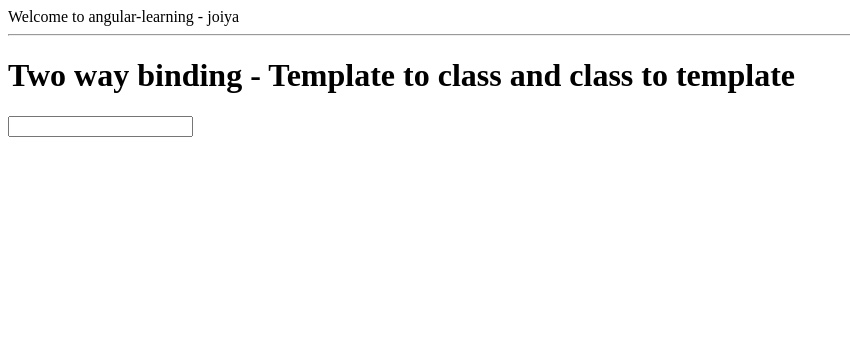
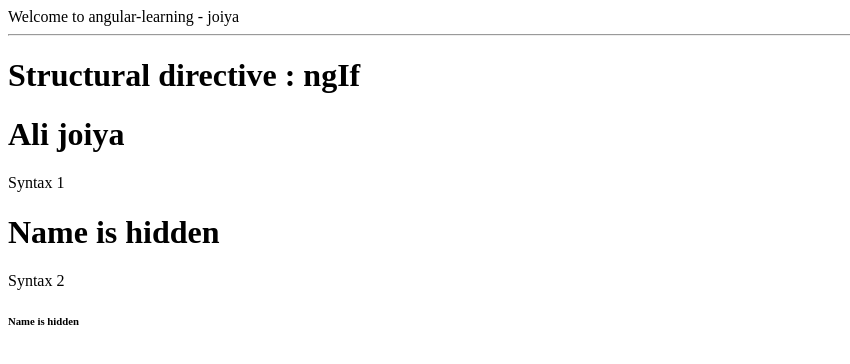
Before and after one commit to abdur-rehman-ali/Angular-learning-1.0, an Angular app: page / in a window 1280 px wide. Shown: the top 364 px of the page, without its empty margins (0-850 px from the left). Built offline with nearby package versions, Linux system fonts and the light colour scheme.

Commit message:
learning 8

```diff
--- a/src/app/app.component.html
+++ b/src/app/app.component.html
@@ -8,7 +8,8 @@
 <!-- <app-test3></app-test3> -->
 <!-- <app-test4></app-test4> -->
 <!-- <app-test5></app-test5> -->
-<app-test6></app-test6>
+<!-- <app-test6></app-test6> -->
+<app-test7></app-test7>
 
 
 
--- a/src/app/app.module.ts
+++ b/src/app/app.module.ts
@@ -11,6 +11,7 @@ import { Test3Component } from './test3/test3.component';
 import { Test4Component } from './test4/test4.component';
 import { Test5Component } from './test5/test5.component';
 import { Test6Component } from './test6/test6.component';
+import { Test7Component } from './test7/test7.component';
 
 @NgModule({
   declarations: [
@@ -21,7 +22,8 @@ import { Test6Component } from './test6/test6.component';
     Test3Component,
     Test4Component,
     Test5Component,
-    Test6Component
+    Test6Component,
+    Test7Component
   ],
   imports: [
     BrowserModule,
--- /dev/null
+++ b/src/app/test7/test7.component.html
@@ -0,0 +1,20 @@
+<h1>Structural directive : ngIf</h1>
+
+<h1 *ngIf="true">Ali joiya</h1>
+
+<h1 *ngIf="false">Ali joiya</h1>
+
+<span>Syntax 1</span>
+<h1 *ngIf="displayName; else elseBlock">Ali joiya</h1>
+<ng-template #elseBlock>
+    <h1>Name is hidden</h1>
+</ng-template>
+
+<span>Syntax 2</span>
+<div *ngIf="displayName; then thenBlock else elseBlock2" ></div>
+<ng-template #thenBlock>
+    <h6>Rimaan</h6>
+</ng-template>
+<ng-template #elseBlock2>
+    <h6>Name is hidden</h6>
+</ng-template>
--- /dev/null
+++ b/src/app/test7/test7.component.ts
@@ -0,0 +1,16 @@
+import { Component, OnInit } from '@angular/core';
+
+@Component({
+  selector: 'app-test7',
+  templateUrl: './test7.component.html',
+  styleUrls: ['./test7.component.css']
+})
+export class Test7Component implements OnInit {
+
+  public displayName = false;
+  constructor() { }
+
+  ngOnInit(): void {
+  }
+
+}
```
Also changed, not shown: src/app/test7/test7.component.css (added), 1 other file (tests, documents, lock files or other folders).
